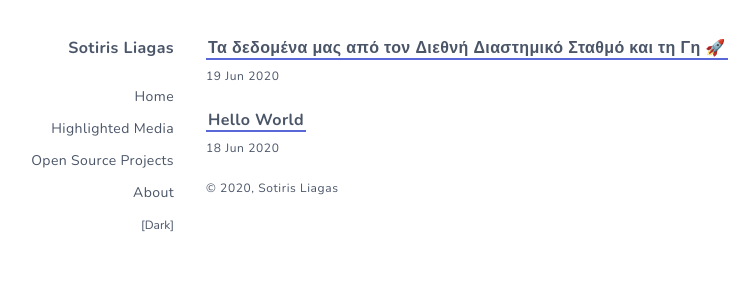
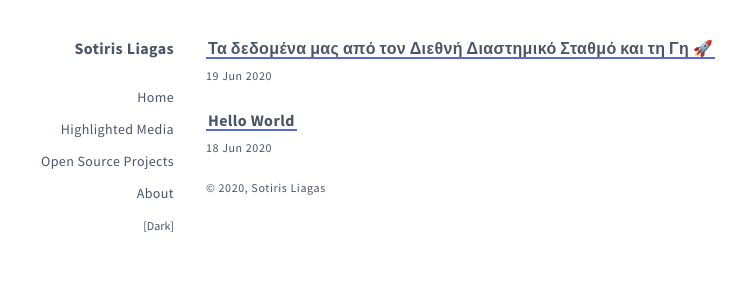
Before and after one commit to liagason/A-Jekyll-Blog, a Jekyll site: the page built from index.html, in a window 1280 px wide. Shown: the top 300 px of the page, without its empty margins (162-917 px from the left). Built offline with Jekyll 4.4.1, drawn with Linux system fonts in a browser that asks for light colours.

Commit message:
Update default.html

```diff
--- a/_layouts/default.html
+++ b/_layouts/default.html
@@ -17,12 +17,12 @@
     <meta name="keywords" content="teaching, edtech, elemedu, programming, coding, k-12, liagason, Sotiris Liagas, Sotirios Liagkas, Σωτήριος Λιάγκας, Σωτήρης Λιάγκας">
 
     <link rel="stylesheet" href="https://unpkg.com/tailwindcss/dist/tailwind.min.css">
-    <link href="https://fonts.googleapis.com/css?family=Nunito:400,700&display=swap" rel="stylesheet">
+    <link href="https://fonts.googleapis.com/css?family=Source+Sans+pro:300,400,600,700&display=swap" rel="stylesheet">
     <link rel="stylesheet" href="/css/syntax.css" type="text/css" />
 
     <style>
         .quicksand {
-            font-family: 'Nunito', sans-serif;
+            font-family: 'Source Sans Pro', sans-serif;
         }
 
         ::selection {
```
